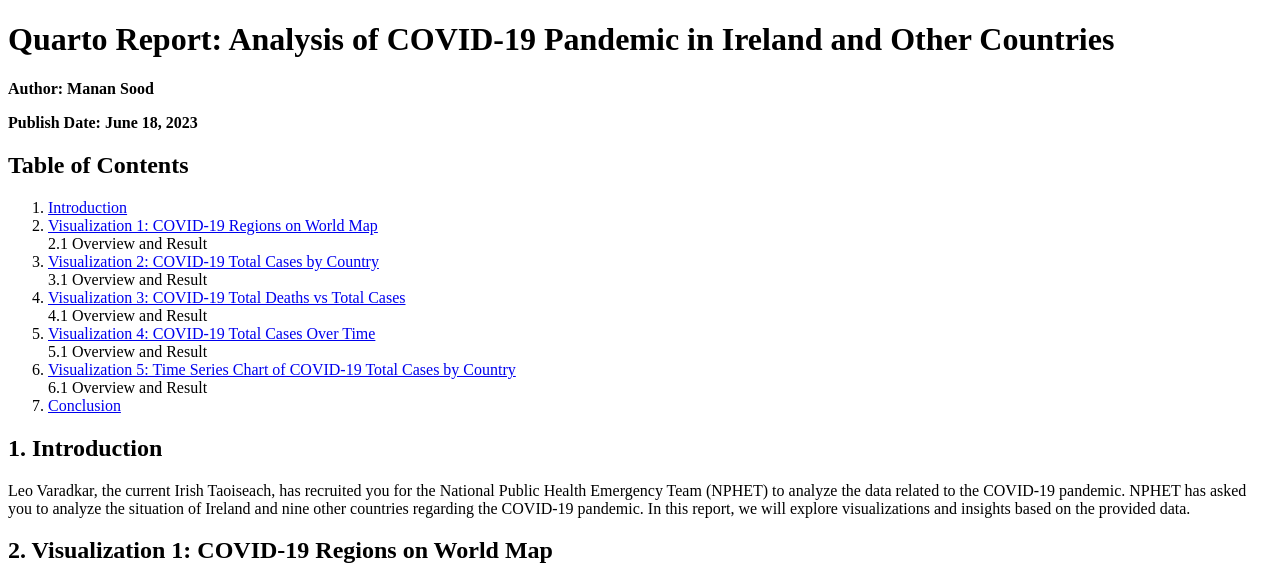
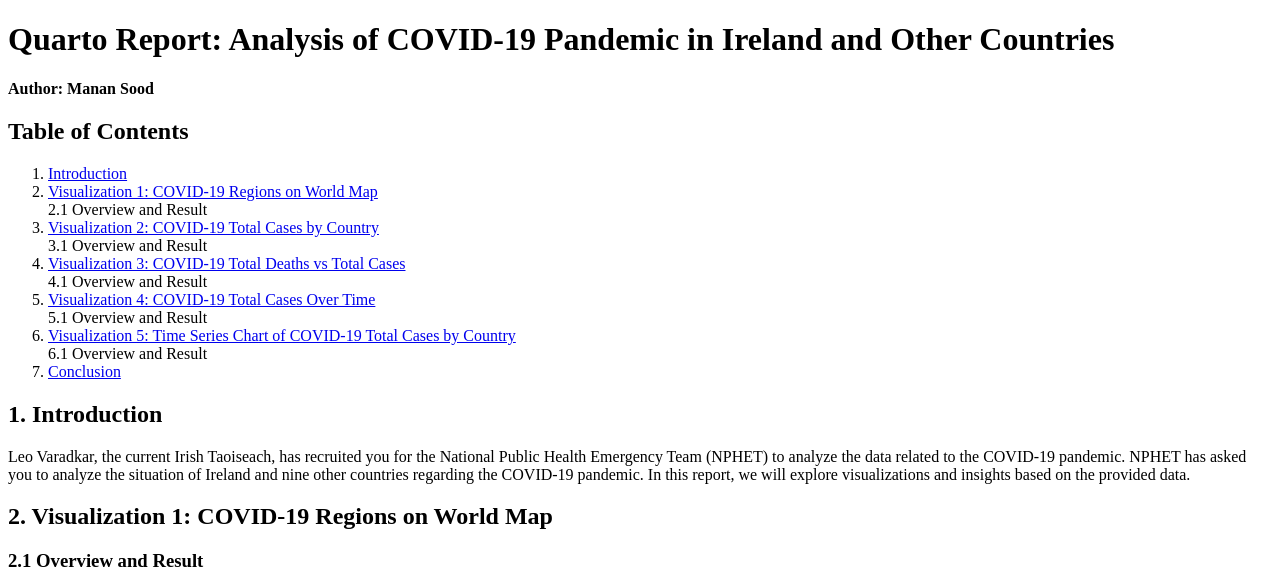
Before and after one commit to Msood2000/Quatro-Assignment, a plain HTML site: page index.html in a window 1280 px wide. Shown: the top 581 px of the page. Drawn offline with Linux system fonts and the light colour scheme.

Commit message:
Update index.html

```diff
--- a/index.html
+++ b/index.html
@@ -6,7 +6,6 @@
 <body id="preview">
 <h1 class="code-line" data-line-start="0" data-line-end="1"><a id="Quarto_Report_Analysis_of_COVID19_Pandemic_in_Ireland_and_Other_Countries_0"></a>Quarto Report: Analysis of COVID-19 Pandemic in Ireland and Other Countries</h1>
 <p class="has-line-data" data-line-start="2" data-line-end="3"><strong>Author: Manan Sood</strong></p>
-<p class="has-line-data" data-line-start="4" data-line-end="5"><strong>Publish Date: June 18, 2023</strong></p>
 <h2 class="code-line" data-line-start="6" data-line-end="7"><a id="Table_of_Contents_6"></a>Table of Contents</h2>
 <ol>
 <li class="has-line-data" data-line-start="8" data-line-end="9"><a href="#introduction">Introduction</a></li>
```
